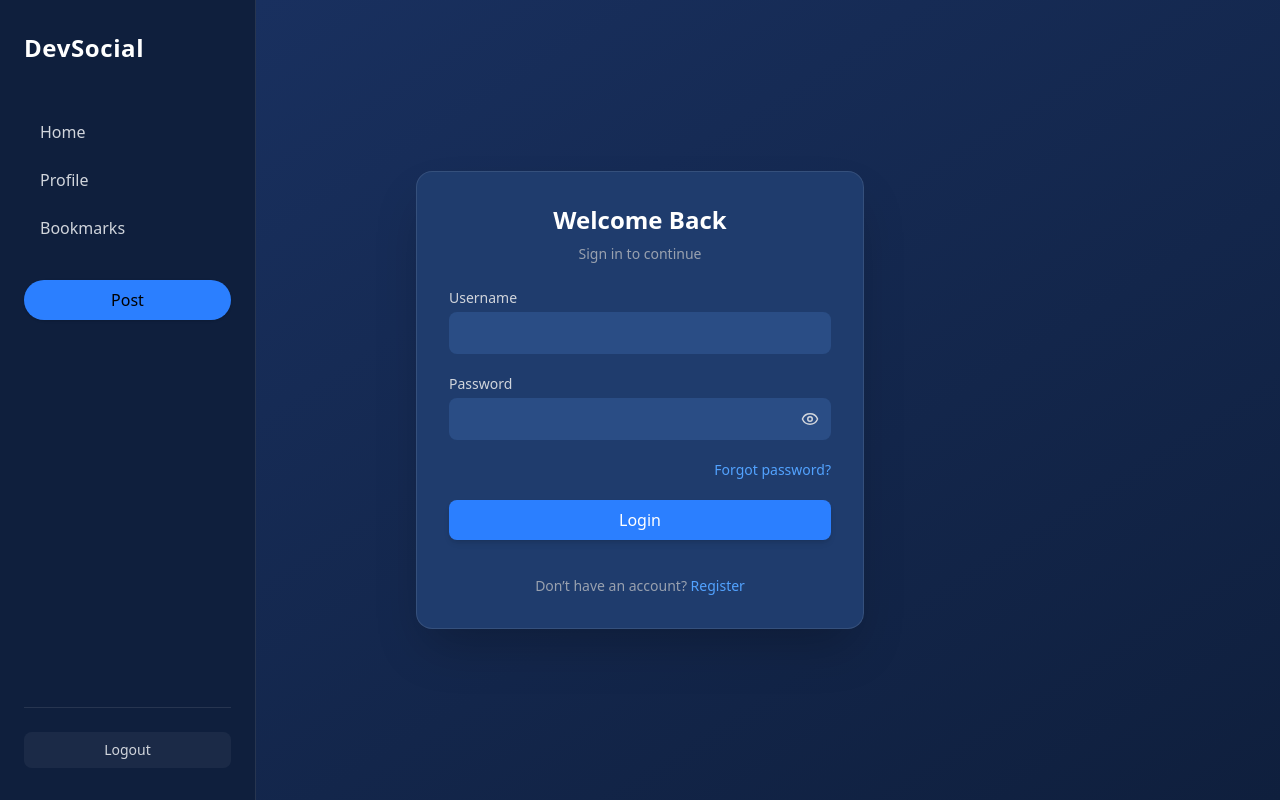
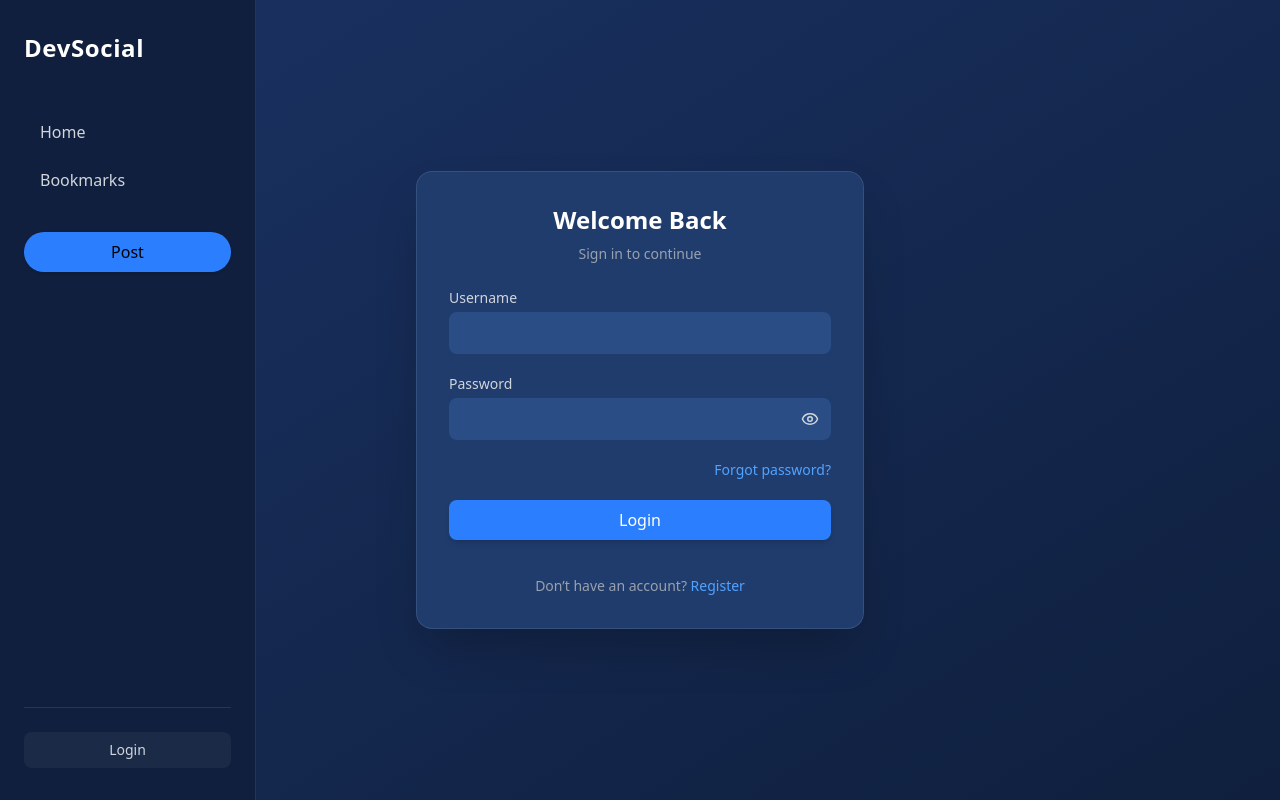
Before and after one commit to SanjeevKumar3662/social_media_website, a React app in the folder frontend/: page /login in a window 1280 px wide. Built offline with nearby package versions, Linux system fonts and the light colour scheme; no server answers; the HTML template or start-up script is replaced by a standard one.

Commit message:
fix: update user profile route and improve authentication checks in components

```diff
--- a/frontend/src/App.tsx
+++ b/frontend/src/App.tsx
@@ -17,7 +17,7 @@ function App() {
 
   // console.log("authuser", authUser);
   return (
-    <div className="min-h-screen flex flex-col">
+    <div className="min-h-screen flex flex-col overflow-x-hidden">
       {/* <div>hello</div> */}
       <Nav />
       <Routes>
@@ -30,10 +30,7 @@ function App() {
           path="/register"
           element={!authUser ? <Register /> : <Navigate to="/" />}
         />
-        <Route
-          path="/profile/:username"
-          element={authUser ? <ProfilePage /> : <Navigate to="/login" />}
-        />
+        <Route path="/profile/:username" element={<ProfilePage />} />
       </Routes>
     </div>
   );
--- a/frontend/src/components/Nav.tsx
+++ b/frontend/src/components/Nav.tsx
@@ -65,6 +65,7 @@ export const Nav = () => {
               Home
             </a>
 
+            {authUser && (
               <Link
                 to={`/profile/${authUser?.username}`}
                 onClick={() => setIsOpen(false)}
@@ -72,7 +73,7 @@ export const Nav = () => {
               >
                 Profile
               </Link>
-
+            )}
             <button
               onClick={() => setIsOpen(false)}
               className="text-left px-4 py-2 rounded-lg text-gray-300 hover:bg-white/5 hover:text-white transition"
@@ -95,12 +96,20 @@ export const Nav = () => {
 
         {/* Bottom Section */}
         <div className="pt-6 border-t border-white/10">
+          {authUser ? (
             <button
               onClick={handleLogout}
               className="w-full bg-white/5 hover:bg-white/10 transition px-4 py-2 rounded-lg text-sm text-gray-300 hover:text-white"
             >
               Logout
             </button>
+          ) : (
+            <Link to={"/login"}>
+              <button className="w-full bg-white/5 hover:bg-white/10 transition px-4 py-2 rounded-lg text-sm text-gray-300 hover:text-white">
+                Login
+              </button>
+            </Link>
+          )}
         </div>
       </aside>
     </>
--- a/frontend/src/components/PostComposer.tsx
+++ b/frontend/src/components/PostComposer.tsx
@@ -1,8 +1,11 @@
 import { Image, LoaderPinwheel, Video, X } from "lucide-react";
 
 import { usePostComposer } from "../hooks/usePostComposer";
+import { useAuthStore } from "../store/authStore";
 
 export const PostComposer = () => {
+  const { authUser } = useAuthStore();
+
   const {
     text,
     image,
@@ -23,7 +26,7 @@ export const PostComposer = () => {
     <div className="max-w-2xl w-full bg-[#1f3c6d] text-white rounded-2xl shadow-xl border border-white/10 p-5 flex flex-col gap-4">
       <div className="flex items-center justify-between">
         <h2 className="text-lg font-semibold   w-full text-center animate-bounce ">
-          Create Post
+          {authUser ? "Create Post" : "Please login to use all features"}
         </h2>
       </div>
 
--- a/frontend/src/components/PostModal.tsx
+++ b/frontend/src/components/PostModal.tsx
@@ -3,6 +3,7 @@ import { Image, LoaderPinwheel, Video, X } from "lucide-react";
 
 import { usePostComposer } from "../hooks/usePostComposer";
 import { userPostStore } from "../store/postStore";
+import { useAuthStore } from "../store/authStore";
 
 export const PostModal = () => {
   const {
@@ -18,6 +19,7 @@ export const PostModal = () => {
 
   // const {setP} = userPostStore();
   const { setShowPostModal } = userPostStore();
+  const { authUser } = useAuthStore();
 
   // revent background scroll
   useEffect(() => {
@@ -40,7 +42,9 @@ export const PostModal = () => {
         <div className="w-full max-w-lg sm:max-w-xl md:max-w-2xl lg:max-w-3xl max-h-[85dvh] bg-[#1f3c6d] text-white rounded-2xl p-4 md:p-6 overflow-y-auto shadow-2xl animate-slideUp">
           {/* Header */}
           <div className="flex items-center justify-between mb-4">
-            <h2 className="text-lg md:text-xl font-semibold">Create Post</h2>
+            <h2 className="text-lg md:text-xl font-semibold">
+              {authUser ? "Create Post" : "Login to create a post"}
+            </h2>
             <button
               onClick={() => setShowPostModal(false)}
               className="text-gray-400 hover:text-white transition"
--- a/frontend/src/components/RightSideBar.tsx
+++ b/frontend/src/components/RightSideBar.tsx
@@ -37,7 +37,7 @@ export const RightSideBar = () => {
 
         <div className="bg-white/5 border border-white/10 rounded-xl p-4 text-sm text-gray-300">
           <p className="mb-2">This section is currently under development.</p>
-          <p>Upcoming features will appear here soon.</p>
+          {/* <p>Upcoming features will appear here soon.</p> */}
         </div>
       </div>
     </aside>
--- a/frontend/src/pages/ProfilePage.tsx
+++ b/frontend/src/pages/ProfilePage.tsx
@@ -73,7 +73,7 @@ export const ProfilePage = () => {
       <RightSideBar />
 
       {/* Main Content */}
-      <div className="md:ml-64 lg:mr-74 p-6 flex flex-col items-center gap-4">
+      <div className="flex-1 w-full min-w-0 md:ml-64 lg:mr-74 p-6 flex flex-col items-center gap-4 overflow-x-hidden">
         <Toaster position="top-right" />
 
         {showPostModal && <PostModal />}
--- a/frontend/src/store/authStore.ts
+++ b/frontend/src/store/authStore.ts
@@ -48,7 +48,7 @@ export const useAuthStore = create<AuthState>((set) => ({
     try {
       const res = await axiosInstance.post("/user/logout");
       set({ authUser: null });
-      toast.success("User login");
+      toast.success("User logout successfull");
       console.log("userdata form login user :", res.data);
     } catch (error) {
       console.log("error form loginUser : ", error);
```
Also changed, not shown: 1 other file (tests, documents, lock files or other folders). Lines whose indentation alone changed are shown as unchanged.
